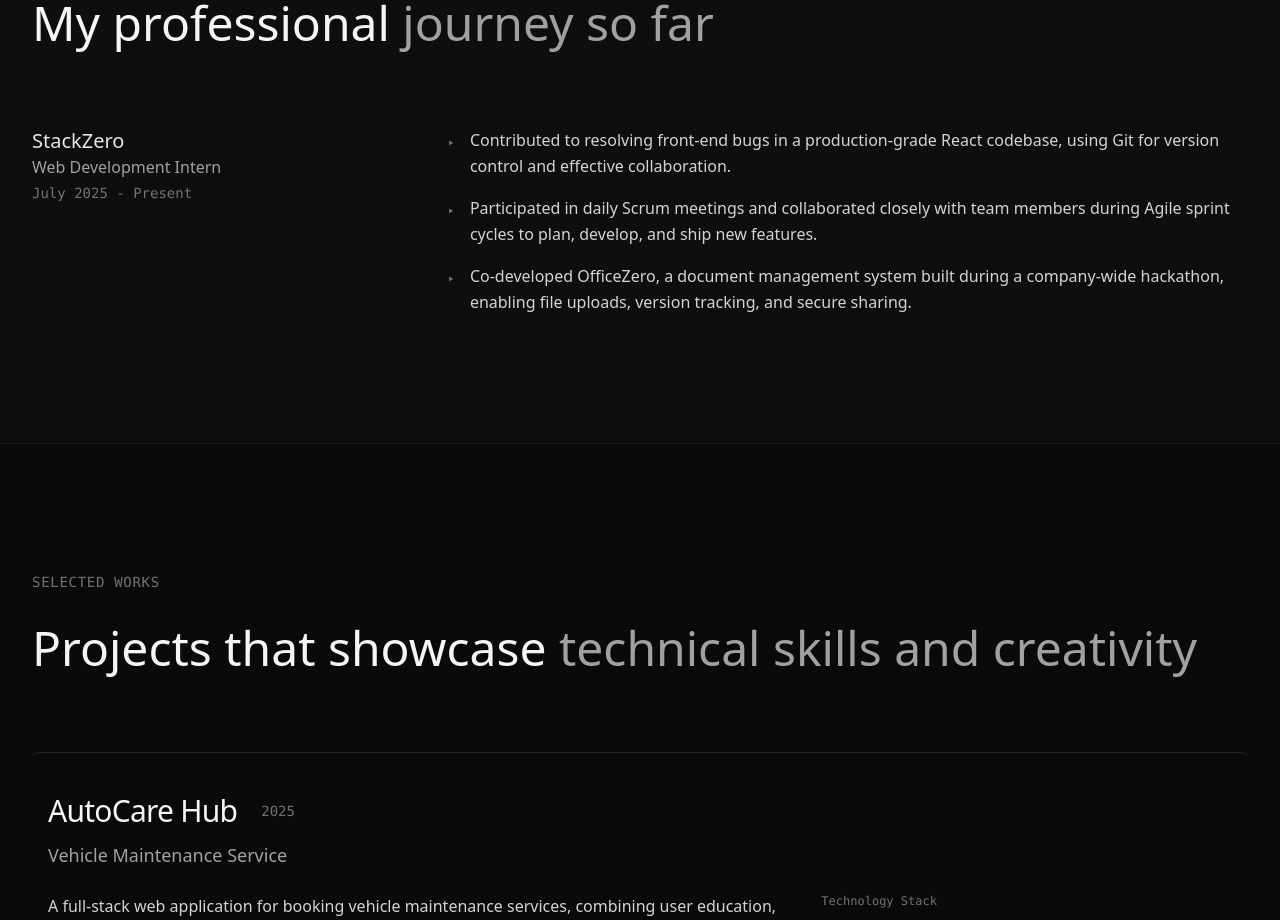
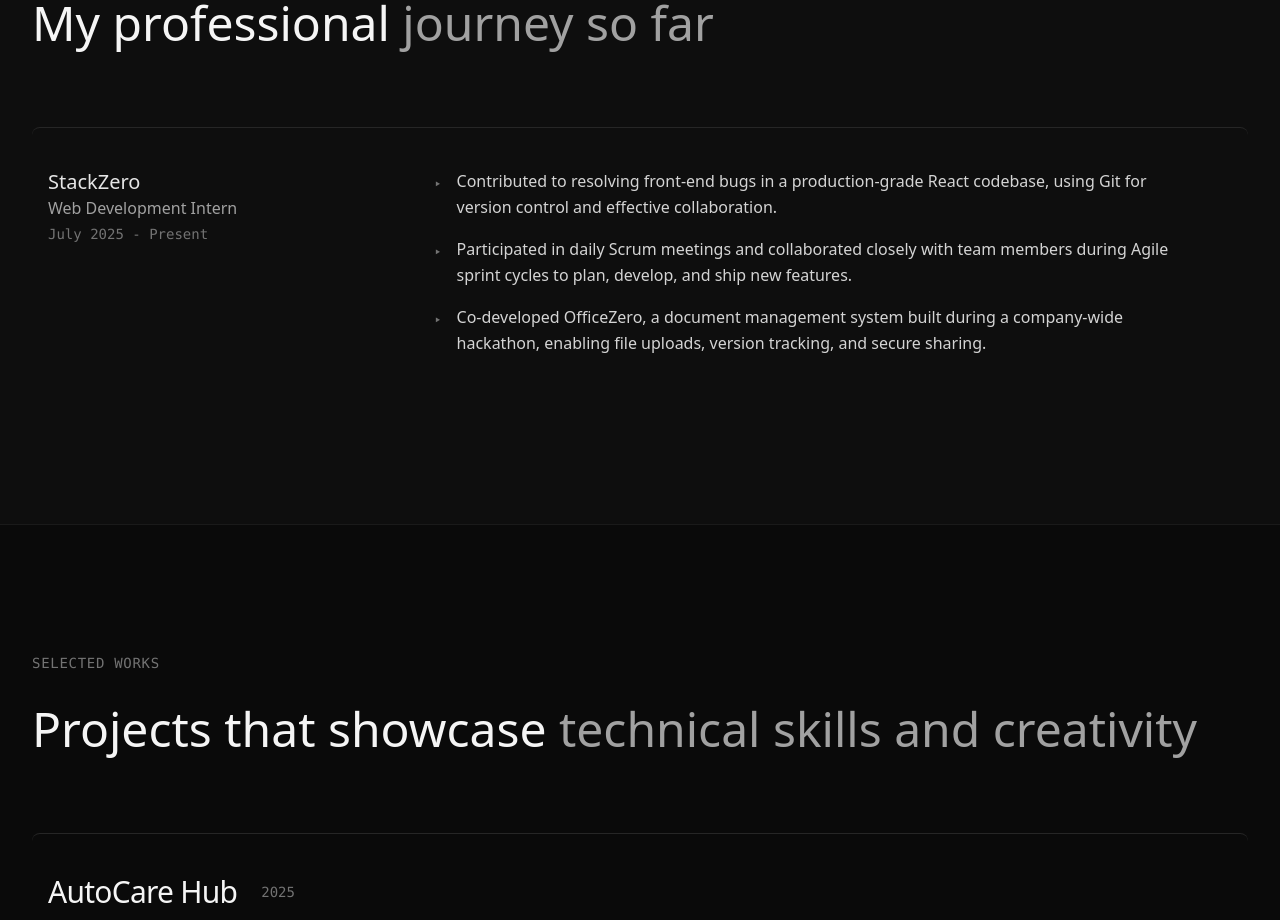
Before and after one commit to narendranvelaga24/portfolio, a React (Vite) app: page / in a window 1280 px wide. Shown: the part 1700-2620 px from the top of the page. Built offline with nearby package versions, Linux system fonts and the light colour scheme.

Commit message:
Add links to experience section

```diff
--- a/src/App.jsx
+++ b/src/App.jsx
@@ -151,7 +151,11 @@
           handleMouseLeave={handleMouseLeave}
         />
         <About ref={aboutRef} />
-        <Experience ref={experienceRef} />
+        <Experience
+            ref={experienceRef}
+            handleMouseEnter={handleMouseEnter}
+            handleMouseLeave={handleMouseLeave}
+        />
         <Works
             ref={worksRef}
             handleMouseEnter={handleMouseEnter}
--- a/src/components/sections/Experience.jsx
+++ b/src/components/sections/Experience.jsx
@@ -1,8 +1,9 @@
 import React from 'react';
 import { motion } from 'framer-motion';
 import { experiencesData } from '../../data';
+import { ArrowUpRight } from '../icons';
 
-const Experience = React.forwardRef((props, ref) => {
+const Experience = React.forwardRef(({ handleMouseEnter, handleMouseLeave }, ref) => {
   const textReveal = {
     hidden: { opacity: 0, y: 20 },
     visible: (delay = 0) => ({ opacity: 1, y: 0, transition: { duration: 0.8, ease: "easeInOut", delay } })
@@ -26,15 +27,39 @@
             <span className="text-neutral-400"> journey so far</span>
           </motion.h2>
         </div>
-        <div className="space-y-12">
+        <div className="space-y-1">
           {experiencesData.map((exp, index) => (
             <motion.div
               key={index}
-              className="grid md:grid-cols-3 gap-8"
-              initial="hidden" whileInView="visible" variants={textReveal} custom={index * 0.1} viewport={{ once: true, margin: "-100px" }}
+              className={`group experience-item border-t border-neutral-800 py-10 hover:bg-neutral-900/20 transition-colors duration-700 rounded-lg px-4 ${exp.url ? 'cursor-pointer' : 'cursor-default'}`}
+              onMouseEnter={handleMouseEnter}
+              onMouseLeave={handleMouseLeave}
+              onClick={() => exp.url && window.open(exp.url, '_blank', 'noopener,noreferrer')}
+              onKeyDown={(e) => {
+                if ((e.key === 'Enter' || e.key === ' ') && exp.url) {
+                  window.open(exp.url, '_blank', 'noopener,noreferrer');
+                }
+              }}
+              role="link"
+              tabIndex={0}
+              initial="hidden"
+              whileInView="visible"
+              viewport={{ once: true, margin: "-100px" }}
+              variants={{
+                hidden: { opacity: 0, y: 20 },
+                visible: {
+                  opacity: 1,
+                  y: 0,
+                  transition: { duration: 0.6, delay: index * 0.1, ease: "easeInOut" }
+                }
+              }}
+              whileHover={{ y: -5, transition: { duration: 0.3 } }}
             >
+              <div className="flex items-start justify-between">
+                <div className="flex-1 pr-8">
+                  <div className="grid md:grid-cols-3 gap-8">
                     <div className="md:col-span-1">
-                <h3 className="text-xl font-normal text-neutral-200">{exp.company}</h3>
+                      <h3 className="text-xl font-normal text-neutral-200 group-hover:text-neutral-100 transition-colors duration-500">{exp.company}</h3>
                       <p className="text-neutral-400">{exp.role}</p>
                       <p className="text-neutral-500 font-mono text-sm mt-1">{exp.period}</p>
                     </div>
@@ -48,6 +73,21 @@
                         ))}
                       </ul>
                     </div>
+                  </div>
+                </div>
+
+                <motion.div
+                  className="opacity-0 group-hover:opacity-100"
+                  transition={{ duration: 0.5 }}
+                  variants={{
+                      initial: { x: 0, y: 0 },
+                      hover: { x: 5, y: -5 }
+                  }}
+                  whileHover="hover"
+                >
+                  <ArrowUpRight className="w-6 h-6 text-neutral-400" />
+                </motion.div>
+              </div>
             </motion.div>
           ))}
         </div>
--- a/src/data/index.js
+++ b/src/data/index.js
@@ -54,6 +54,7 @@
             "Contributed to resolving front-end bugs in a production-grade React codebase, using Git for version control and effective collaboration.",
             "Participated in daily Scrum meetings and collaborated closely with team members during Agile sprint cycles to plan, develop, and ship new features.",
             "Co-developed OfficeZero, a document management system built during a company-wide hackathon, enabling file uploads, version tracking, and secure sharing."
-        ]
+        ],
+        url: "https://www.stackzero.in/"
     }
 ];
```
Lines whose indentation alone changed are shown as unchanged.
